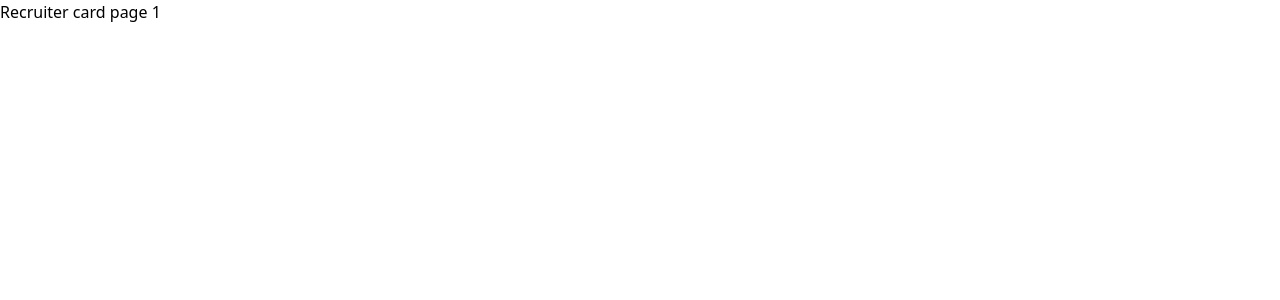
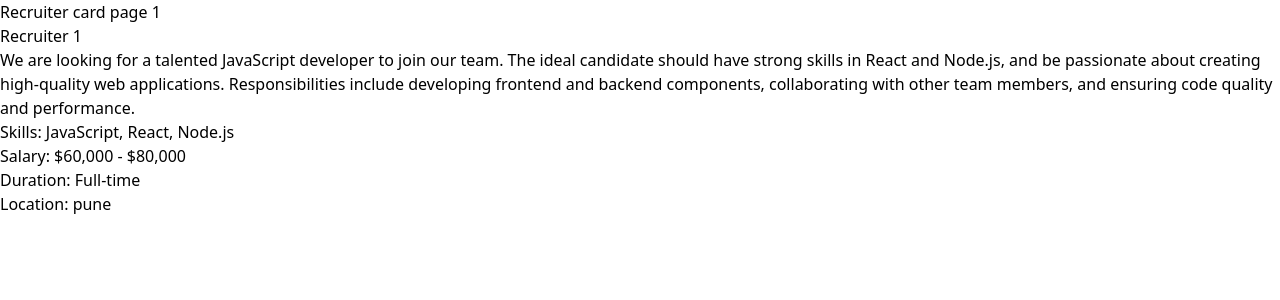
Before and after one commit to MurtuzaKapasi/InternSync, a React (Vite) app in the folder frontend/: page /recruiter/1 in a window 1280 px wide. Shown: the top 300 px of the page. Built offline with nearby package versions, Linux system fonts and the light colour scheme.

Commit message:
Recruiter's card done

```diff
--- a/frontend/src/pages/dashboard/Intern/Intern.jsx
+++ b/frontend/src/pages/dashboard/Intern/Intern.jsx
@@ -147,9 +147,6 @@ const Intern = () => {
           ))}
         </div>
       </div>
-
-
-
     </div>
   );
 }
--- a/frontend/src/pages/dashboard/Intern/RecruiterCard.jsx
+++ b/frontend/src/pages/dashboard/Intern/RecruiterCard.jsx
@@ -5,6 +5,70 @@ function RecruiterCard({ recruiter }) {
   const { id } = useParams();
   console.log("Recruiter ID:", id);
 
+  const recruiters = [
+    {
+      id: 1,
+      name: 'Recruiter 1',
+      skills: ['JavaScript', 'React', 'Node.js'],
+      description: 'We are looking for a talented JavaScript developer to join our team. The ideal candidate should have strong skills in React and Node.js, and be passionate about creating high-quality web applications. Responsibilities include developing frontend and backend components, collaborating with other team members, and ensuring code quality and performance.',
+      salary: '$60,000 - $80,000',
+      duration: 'Full-time',
+      status: 'active',
+      location: ' pune'
+    },
+    {
+      id: 2,
+      name: 'Recruiter 2',
+      skills: ['Python', 'Django', 'REST API'],
+      description: 'We are seeking a Python developer with experience in Django and building RESTful APIs. The ideal candidate should have a strong understanding of backend development and be capable of designing and implementing scalable and efficient solutions. Responsibilities include developing and maintaining backend services, writing clean and maintainable code, and collaborating with cross-functional teams.',
+      salary: '$70,000 - $90,000',
+      duration: 'Contract',
+      status: 'active',
+      location: ' pune'
+    },
+    {
+      id: 2,
+      name: 'Recruiter 2',
+      skills: ['Python', 'Django', 'REST API'],
+      description: 'We are seeking a Python developer with experience in Django and building RESTful APIs. The ideal candidate should have a strong understanding of backend development and be capable of designing and implementing scalable and efficient solutions. Responsibilities include developing and maintaining backend services, writing clean and maintainable code, and collaborating with cross-functional teams.',
+      salary: '$70,000 - $90,000',
+      duration: 'Contract',
+      status: 'active',
+      location: ' pune'
+    },
+    {
+      id: 2,
+      name: 'Recruiter 2',
+      skills: ['Python', 'Django', 'REST API'],
+      description: 'We are seeking a Python developer with experience in Django and building RESTful APIs. The ideal candidate should have a strong understanding of backend development and be capable of designing and implementing scalable and efficient solutions. Responsibilities include developing and maintaining backend services, writing clean and maintainable code, and collaborating with cross-functional teams.',
+      salary: '$70,000 - $90,000',
+      duration: 'Contract',
+      status: 'active',
+      location: ' pune'
+    },
+    {
+      id: 2,
+      name: 'Recruiter 2',
+      skills: ['Python', 'Django', 'REST API'],
+      description: 'We are seeking a Python developer with experience in Django and building RESTful APIs. The ideal candidate should have a strong understanding of backend development and be capable of designing and implementing scalable and efficient solutions. Responsibilities include developing and maintaining backend services, writing clean and maintainable code, and collaborating with cross-functional teams.',
+      salary: '$70,000 - $90,000',
+      duration: 'Contract',
+      status: 'active',
+      location: ' pune'
+    },
+    {
+      id: 3,
+      name: 'Recruiter 3',
+      skills: ['Java', 'C++', 'SpringBoot', 'Hibernate', 'SQL', 'MySQL'],
+      description: 'We are hiring a Java developer to join our team. The successful candidate will work on developing enterprise-grade applications using Java, Spring Boot, and Hibernate. Responsibilities include designing and implementing robust and scalable solutions, writing clean and maintainable code, and collaborating with team members to deliver high-quality software products.',
+      salary: '$80,000 - $100,000',
+      duration: 'Part-time',
+      status: 'active',
+      location: ' pune'
+    }
+  ];
+
+  const selectedRecruiter = recruiters.find(recruiter => recruiter.id === parseInt(id));
 
 
 
@@ -16,16 +80,16 @@ function RecruiterCard({ recruiter }) {
           <img className="h-48 w-full object-cover md:w-48" src={`https://example.com/${recruiter.id}.jpg`} alt={`${recruiter.name}`} />
         </div> */}
         <h2>Recruiter card page { id}</h2>
-        {/* <div className="p-8">
-          <div className="uppercase tracking-wide text-sm text-indigo-500 font-semibold">{recruiter.name}</div>
-          <p className="mt-2 text-gray-600">{recruiter.description}</p>
-          <div className="mt-4">
-            <p className="text-gray-700">Skills: {recruiter.skills.join(', ')}</p>
-            <p className="text-gray-700">Salary: {recruiter.salary}</p>
-            <p className="text-gray-700">Duration: {recruiter.duration}</p>
-            <p className="text-gray-700">Location: {recruiter.location}</p>
-          </div>
-        </div> */}
+        <div className="p-8">
+      <div className="uppercase tracking-wide text-sm text-indigo-500 font-semibold">{selectedRecruiter.name}</div>
+      <p className="mt-2 text-gray-600">{selectedRecruiter.description}</p>
+      <div className="mt-4">
+        <p className="text-gray-700">Skills: {selectedRecruiter.skills.join(', ')}</p>
+        <p className="text-gray-700">Salary: {selectedRecruiter.salary}</p>
+        <p className="text-gray-700">Duration: {selectedRecruiter.duration}</p>
+        <p className="text-gray-700">Location: {selectedRecruiter.location}</p>
+      </div>
+    </div>
       </div>
     </div>
   );
--- a/frontend/src/pages/dashboard/Recruiter/Recruiter.jsx
+++ b/frontend/src/pages/dashboard/Recruiter/Recruiter.jsx
@@ -124,41 +124,35 @@ const Recruiter = () => {
           {intern.map((intern, index) => (
             <div key={index} className="max-w-sm w-full sm:w-1/2 md:w-1/3 lg:w-1/4 xl:w-1/5 mb-4">
               <Link to={`/intern/${intern.id}`} >
-              <div className="border border-gray-200 rounded-lg p-4 shadow shadow-zinc-700 cursor-pointer">
+                <div className="border border-gray-200 rounded-lg p-4 shadow shadow-zinc-700 cursor-pointer h-96">
                   <div className='flex justify-center items-center my-2'>
                     <img src="https://cdn-icons-png.flaticon.com/512/147/147144.png" alt="logo" className="w-14 h-14" />
                   </div>
                   <h2 className="text-xl font-semibold">{intern.name}</h2>
-                <p className="text-gray-600">
-                  <b>Skills:</b> {intern.skills.join(', ')}
-                </p>
-                <p className="text-gray-600">
-                  <b>Education:</b> {intern.education}
-                </p>
+                  <p className="text-gray-600"><b>Skills:</b></p>
+                  <div className="flex flex-wrap mt-2 ">
+                    {intern.skills.map((skill, skillIndex) => (
+                      <span
+                        key={skillIndex}
+                        className="text-zinc-600 bg-purple-200 py-1 px-2 mr-1 mb-1 rounded-lg"
+                        style={{ maxWidth: 'calc(100% - 1rem)' }} // Limit width to card width
+                      >
+                        {skill}
+                      </span>
+                    ))}
+                  </div>
+
                   <p className="text-gray-600">
                     <b>Experience:</b> {intern.experience}
                   </p>
                   <p className="text-gray-600">
-                  <b>Bio:</b> {intern.bio}
+                    <b>Bio:</b>{" "}
+                    {intern.bio.split(" ").length > 8
+                      ? intern.bio.split(" ").slice(0, 8).join(" ") + "..."
+                      : intern.bio}
                   </p>
-                <p className="text-gray-600">
-                  <b>Mobile:</b> {intern.mobile}
-                </p>
-                <div>
-                  <b>Certifications:</b>
-                  <ul>
-                    {intern.certifications.map((certification, index) => (
-                      <li key={index}>{certification}</li>
-                    ))}
-                  </ul>
-                </div>
-                <div>
-                  <b>Social Media:</b>
-                  <ul>
-                    <li><a href={intern.socialMedia.linkedin} target="_blank" rel="noopener noreferrer">LinkedIn</a></li>
-                    <li><a href={intern.socialMedia.github} target="_blank" rel="noopener noreferrer">GitHub</a></li>
-                  </ul>
-                </div>
+
+
                 </div>
               </Link>
             </div>
```
Lines whose indentation alone changed are shown as unchanged.
